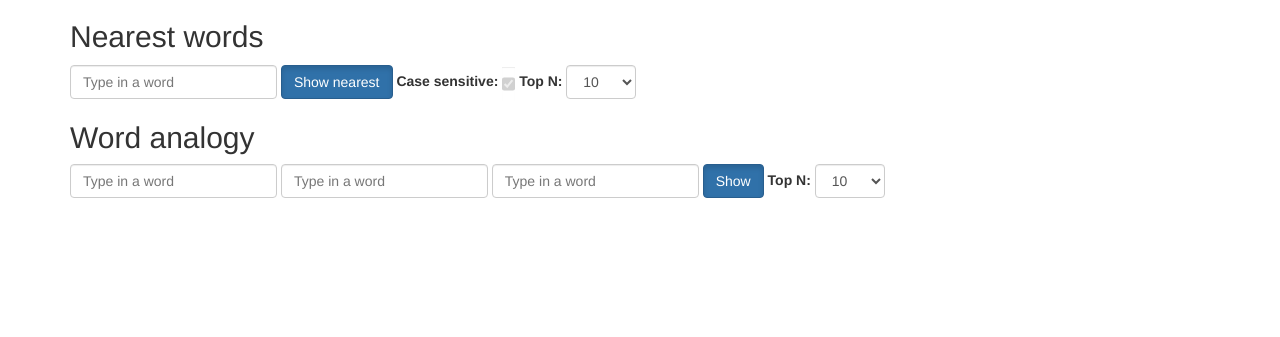
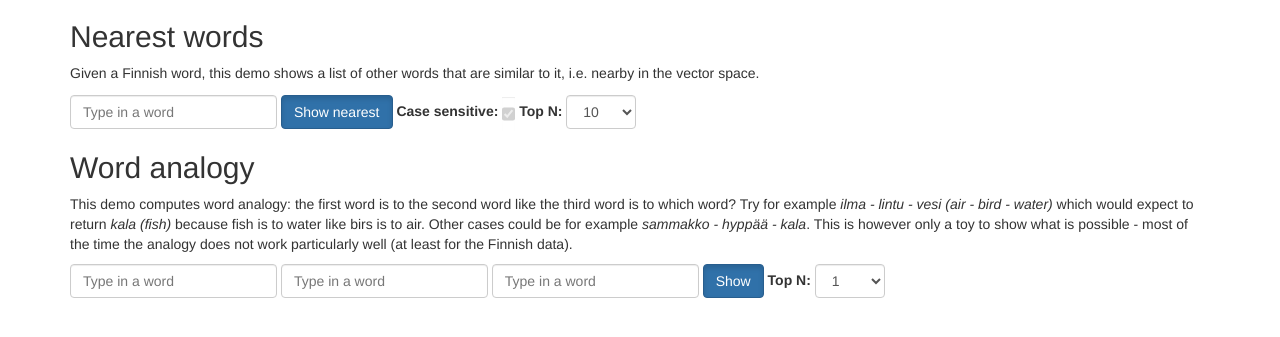
Before and after one commit to fginter/w2v_demo, a Flask app: page / in a window 1280 px wide. Shown: the top 337 px of the page. Run offline with Flask 2, Linux system fonts and the light colour scheme; some libraries are stand-ins or nearby versions.

Commit message:
Descriptive texts

```diff
--- a/templates/index_template.html
+++ b/templates/index_template.html
@@ -25,6 +25,8 @@
    <div class="container">
 
      <h2 class="form-wordinput-heading">Nearest words </h2>
+     <p> Given a Finnish word, this demo shows a list of other words that are similar
+       to it, i.e. nearby in the vector space.</p>
      <form class="form-inline" id="nearestform" role="form">
          <input type="text" class="form-control" id="word" name="word" placeholder="Type in a word" autocorrect="off" autocapitalize="none"/>
 	 <button id="submitword" type="submit" class="btn btn-default btn-primary active form-control" role="button">Show nearest</button>
@@ -48,6 +50,7 @@
      <div id="nearestresult" class="row" ></div>
 
      <h2 class="form-wordinput-heading">Word analogy</h2>
+     <p> This demo computes word analogy: the first word is to the second word like the third word is to which word? Try for example <em>ilma - lintu - vesi (air - bird - water)</em> which would expect to return <em>kala (fish)</em> because fish is to water like birs is to air. Other cases could be for example <em>sammakko - hyppää - kala</em>. This is however only a toy to show what is possible - most of the time the analogy does not work particularly well (at least for the Finnish data).</p>
      <form class="form-inline" id="analogyform" role="form">
          <input type="text" class="form-control" id="analogy_src1" name="analogy_src1" placeholder="Type in a word" autocorrect="off" autocapitalize="none"/>
 	 <input type="text" class="form-control" id="analogy_target1" name="analogy_target1" placeholder="Type in a word" autocorrect="off" autocapitalize="none"/>
@@ -56,8 +59,9 @@
 	 <div class="form-group">
 	   <label for="analogy_topn">Top N:</label>
 	   <select class="form-control" id="analogy_topn" name="analogy_topn">
+	     <option selected>1</option>
 	     <option>5</option>
-	     <option selected>10</option>
+	     <option>10</option>
 	     <option>20</option>
 	     <option>100</option>
 	   </select>
```
